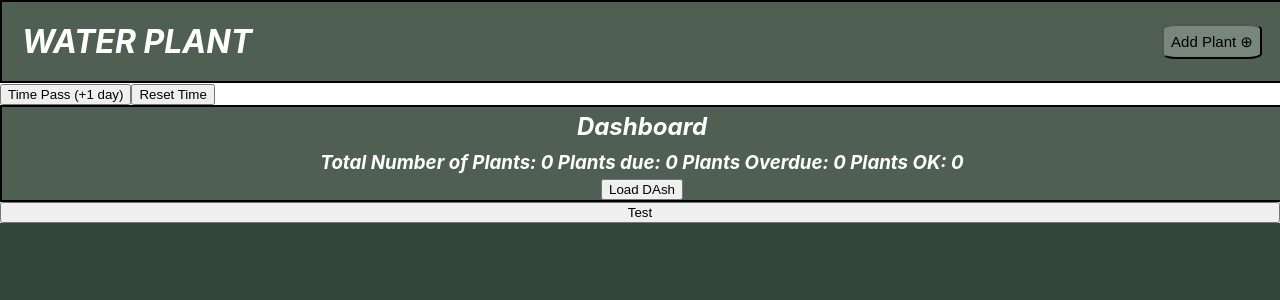
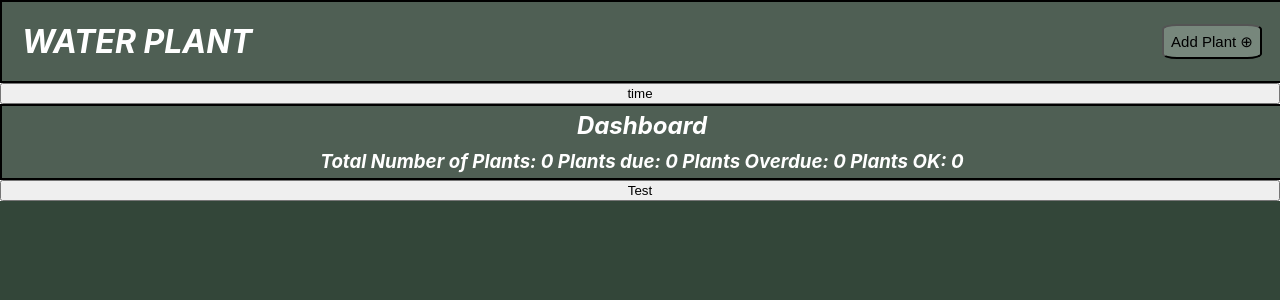
Before and after one commit to CamBlackwell/DesignAssignment2, a React (Create React App) app: page / in a window 1280 px wide. Shown: the top 300 px of the page. Built offline with nearby package versions, Linux system fonts and the light colour scheme.

Commit message:
time works, dashboard works

```diff
--- a/src/App.js
+++ b/src/App.js
@@ -29,17 +29,18 @@ function App() {
   }
 
   function passTime(plants) {
-    setCurrentDay(currentDate => currentDate + 1);
+    setCurrentDay(currentDay => currentDay + 1);
+    console.warn(currentDay);
   }
 
   return (
     <div className='App'>
       <Header onOpenForm={() => setShowForm(true)} />
 
-    <TimeButton PlantWaterData={plants} time={time} />
+      <button onClick={() => passTime(plants)}>time</button>
 
    <Dashboard
-      PlantsData = {plants}  dashTime={time}
+      PlantsData = {plants}  dashTime={currentDay}
     />
 
       {showForm && (
@@ -49,7 +50,7 @@ function App() {
         />
       )}
 
-      <WaterAllButton PlantsData = {plants}></WaterAllButton>
+      <WaterAllButton PlantsData = {plants} />
 
       <CardContainer>
         {plants.map((plant, index) => (
--- a/src/components/Dashboard.jsx
+++ b/src/components/Dashboard.jsx
@@ -4,12 +4,15 @@ function Dashboard({PlantsData,dashTime}) {
 
   let index = 0;
 
+  let exportTime = dashTime;
+  let test = PlantsData;
+
   let waterCount = 0;
   let overdueCount = 0;
   let fineCount = 0;
 
-  let internalfineCount = 0;
-  let internalwaterCount = 0;
+  //let internalfineCount = 0;
+  //let internalwaterCount = 0;
 
   let refresh = true;
 
@@ -21,32 +24,26 @@ function Dashboard({PlantsData,dashTime}) {
 
   console.warn(dashTime);
 
-  loadDash();
-  function loadDash(){
     while (index < PlantsData.length) {
-      console.warn("urgency", PlantsData[index]);
-      console.warn("time", dashTime);
-      if (PlantsData[index].urgency < dashTime) {
-        console.warn("this triggered");
+      if (dashTime  > PlantsData[index].urgency) {
         overdueCount = overdueCount + 1
       }
-      else if (PlantsData[index].needsWater == true) {
-        console.warn("bb", refresh);
-        internalwaterCount = waterCount + 1;
+      else if (dashTime == PlantsData[index].urgency) {
+        waterCount = waterCount + 1;
       }
-      else if (PlantsData[index].needsWater == false) {
-        internalfineCount = fineCount + 1;
+      else if (dashTime < PlantsData[index].urgency) {
+        fineCount = fineCount + 1;
       }
       index = index + 1;
     }
-  }
 
-   // console.warn(dashTime);
+
+  // console.warn(dashTime); <button onClick={() => Dashboard()}>Load DAsh</button>
   return (
     <div className="dashboard-container">
         <h2>Dashboard</h2>
         <h3>Total Number of Plants: {PlantsData.length} Plants due: {waterCount} Plants Overdue: {overdueCount} Plants OK: {fineCount}</h3>
-        <button onClick={() => loadDash()}>Load DAsh</button>
+
     </div>
   );
 }
--- a/src/components/TimeButton.jsx
+++ b/src/components/TimeButton.jsx
@@ -3,9 +3,9 @@ function TimeButton(){
 
     let plantCheck = null;
 
-    function passTime({newPlantCheck},time){
+    function passTime(time){
         //time = time + 1
-        plantCheck = newPlantCheck;
+        //plantCheck = newPlantCheck;
         console.warn(time);
         //test = plants.urgency
        // if (plantCheck != null){
--- a/src/components/WaterAll.jsx
+++ b/src/components/WaterAll.jsx
@@ -1,16 +1,27 @@
-function WaterAllButton(PlantsData){
+function WaterAllButton({PlantsData}){
+    function getData(PlantsData) {
+        return (
+            PlantsData
+        )
+    }
+
+    let test = getData(PlantsData);
     let index = 0;
-    let test = PlantsData;
-    console.warn("Help")
+    //console.warn("aa",test);
+
+
+
 
     while (index < PlantsData.len) {
+      //  console.warn("Help")
         if (PlantsData[index].needsWater == true) {
             PlantsData[index].needsWater = false;
         }
     }
-
+    console.warn(test)
     return(
-        <button onClick={() => WaterAllButton(test)}>Test</button>
+        test = getData(PlantsData),
+        <button onClick={() => WaterAllButton({test})}>Test</button>
     )
 }
 
```
